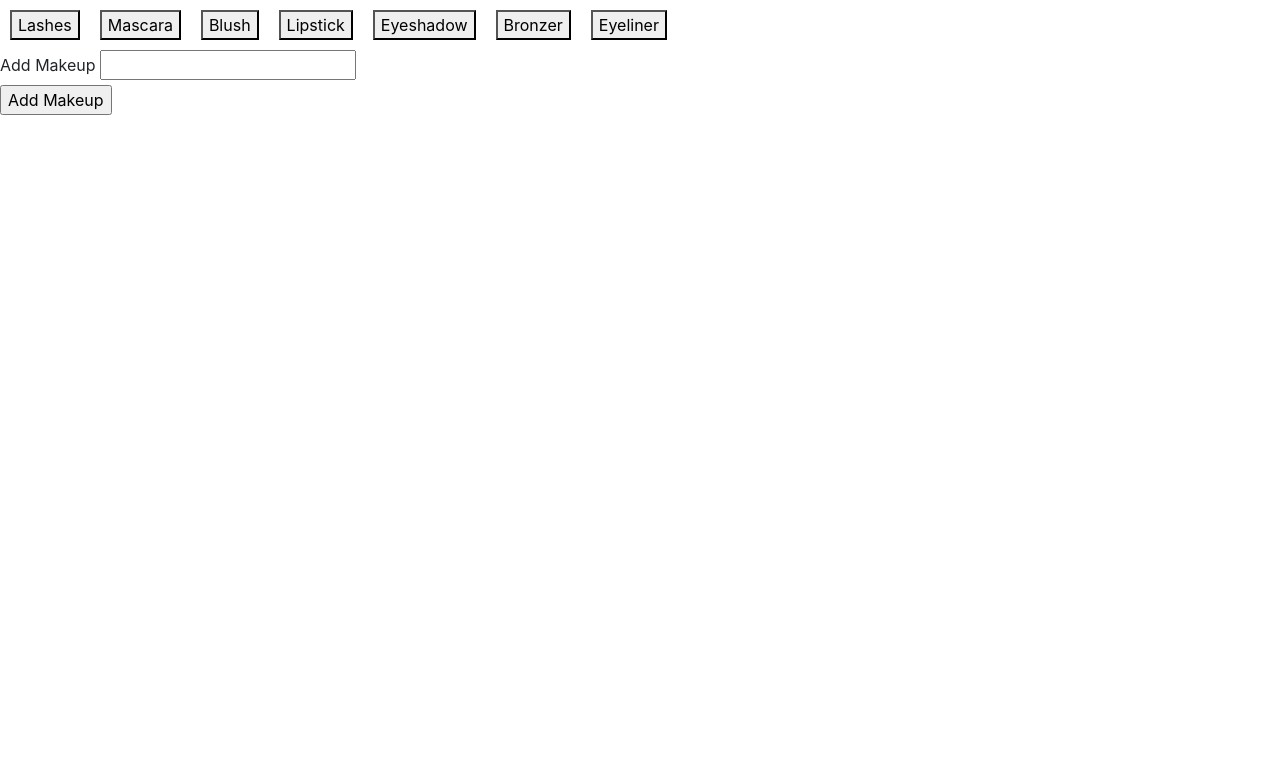
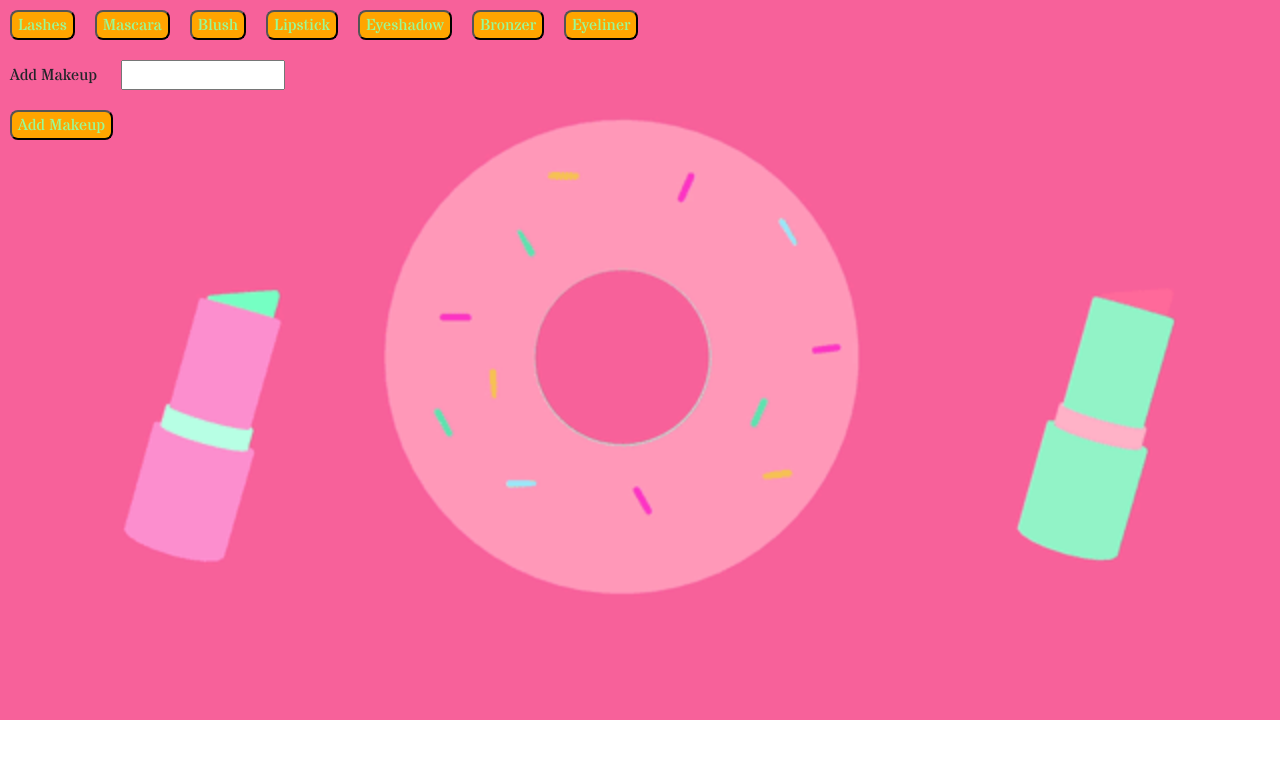
Before and after one commit to jenniferk2019/APIGiphy, a plain HTML site: page GiphyAPI.html in a window 1280 px wide. Drawn offline with nearby package versions, Linux system fonts and the light colour scheme.

Commit message:
FINAL successful codes for css html and javascript and jquery giphy functions

```diff
--- a/GiphyAPI.html
+++ b/GiphyAPI.html
@@ -8,6 +8,7 @@
     <title>💄&nbsp;Makup Gifs</title>
     <link rel="stylesheet" href="https://stackpath.bootstrapcdn.com/bootstrap/4.3.1/css/bootstrap.min.css" integrity="sha384-ggOyR0iXCbMQv3Xipma34MD+dH/1fQ784/j6cY/iJTQUOhcWr7x9JvoRxT2MZw1T" crossorigin="anonymous">
     <link rel="stylesheet" type="text/css" href="style.css">
+    <link href="https://fonts.googleapis.com/css?family=Stardos+Stencil&display=swap" rel="stylesheet">
 </head>
 
 <body>
@@ -25,7 +26,7 @@
     <form id="makeup-form">
         <label for="makeup-input">Add Makeup</label>
         <input type="text" id="makeup-input">
-        <br>
+        <br/>
         <input id="add-makeup" type="submit" value="Add Makeup">
     </form>
 
--- a/style.css
+++ b/style.css
@@ -1,5 +1,8 @@
 button {
     margin: 10px;
+    border-radius: 8px;
+    background-color: orange;
+    color: palegreen;
 }
 
 #gifs-appear-here {
@@ -14,3 +17,24 @@ button {
 .img2 {
     flex: 0 0 65%;
 }
+
+body {
+    font-family: 'Stardos Stencil', cursive;
+    background-image: url(../APIGiphy/assets/images/gifbg.gif);
+    background-repeat: no-repeat;
+    background-size: cover;
+}
+
+label {
+    margin: 10px;
+}
+
+input {
+    margin: 10px;
+}
+
+#add-makeup {
+    border-radius: 8px;
+    background-color: orange;
+    color: palegreen;
+}
```
Also changed, not shown: assets/images/gifbg.gif (added).
